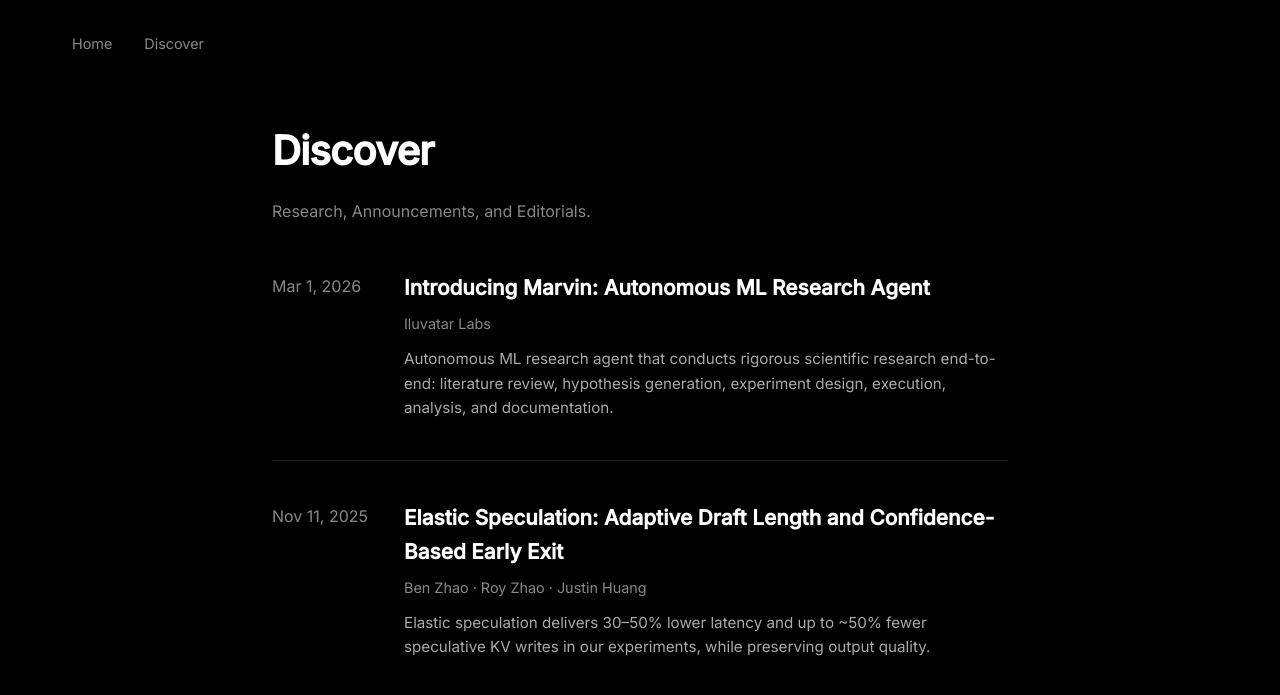
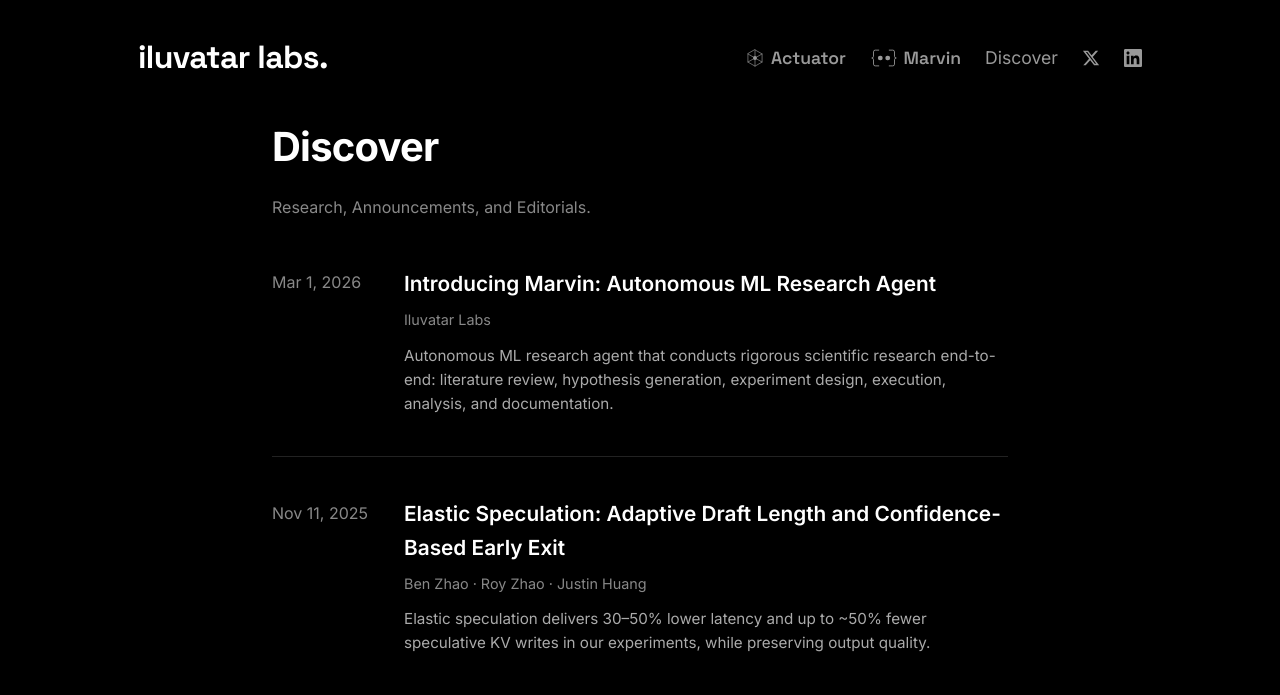
Before and after one commit to IluvatarLabs/iluvatarlabs.github.io, a Jekyll site: the page built from blog/index.html, in a window 1280 px wide. Shown: the top 695 px of the page. Built offline with Jekyll 4.4.1, drawn with Linux system fonts in a browser that asks for light colours.

Commit message:
Update default layout nav to match homepage style

```diff
--- a/_layouts/default.html
+++ b/_layouts/default.html
@@ -11,7 +11,7 @@
     <link rel="icon" type="image/svg+xml" sizes="32x32" href="/favicon-32x32.svg">
     <link rel="icon" type="image/svg+xml" sizes="any" href="/favicon.svg">
 
-    <link href="https://fonts.googleapis.com/css2?family=Inter:wght@300;400;500&family=Space+Grotesk:wght@700&display=swap" rel="stylesheet">
+    <link href="https://fonts.googleapis.com/css2?family=Inter:wght@300;400;500;600;700&family=Space+Grotesk:wght@400;500;600;700&display=swap" rel="stylesheet">
 
     {% if page.math %}
     <!-- KaTeX -->
@@ -42,19 +42,36 @@
         }
 
         .nav {
-            padding: 2rem;
-            max-width: 1200px;
+            padding: 2rem 3rem;
+            max-width: 1100px;
             margin: 0 auto;
+            display: flex;
+            justify-content: space-between;
+            align-items: center;
+        }
+
+        .nav-title {
+            font-family: 'Space Grotesk', sans-serif;
+            font-size: 2rem;
+            font-weight: 700;
+            letter-spacing: -0.02em;
+            color: #fff;
+            text-decoration: none;
+        }
+
+        .nav-title:hover {
+            opacity: 1;
         }
 
         .nav-links {
             display: flex;
-            gap: 2rem;
-            font-size: 0.9rem;
+            gap: 1.5rem;
+            align-items: center;
+            font-size: 1.1rem;
         }
 
         .nav-links a {
-            color: #888;
+            color: #999;
             text-decoration: none;
             transition: color 0.2s;
         }
@@ -63,11 +80,41 @@
             color: #fff;
         }
 
+        .nav-links a.product-link {
+            font-family: 'Space Grotesk', sans-serif;
+            font-weight: 600;
+            display: flex;
+            align-items: center;
+            gap: 0.15rem;
+        }
+
+        .product-icon {
+            vertical-align: middle;
+        }
+
+        .social-icon {
+            display: flex;
+            align-items: center;
+            width: 18px;
+            height: 18px;
+        }
+
+        .social-icon svg {
+            width: 100%;
+            height: 100%;
+            fill: #999;
+            transition: fill 0.2s;
+        }
+
+        a:hover .social-icon svg {
+            fill: #fff;
+        }
+
         .container {
             max-width: 800px;
             width: 100%;
             margin: 0 auto;
-            padding: 2rem;
+            padding: 0 2rem 2rem;
         }
 
         a {
@@ -95,9 +142,17 @@
 </head>
 <body>
     <nav class="nav">
+        <a href="/" class="nav-title">iluvatar labs.</a>
         <div class="nav-links">
-            <a href="/">Home</a>
+            <a href="#" class="product-link"><svg class="product-icon" width="28" height="28" viewBox="10 10 44 44" xmlns="http://www.w3.org/2000/svg"><g><path fill="none" stroke="currentColor" stroke-width="1.024" stroke-linecap="round" d="M 32 19.2 L 43.136 25.6 L 43.136 38.4 L 32 44.8 L 20.864 38.4 L 20.864 25.6 Z"/><path fill="none" stroke="currentColor" stroke-width="1.024" stroke-linecap="round" d="M 32 19.2 L 32 32"/><path fill="none" stroke="currentColor" stroke-width="1.024" stroke-linecap="round" d="M 43.136 25.6 L 32 32"/><path fill="none" stroke="currentColor" stroke-width="1.024" stroke-linecap="round" d="M 43.136 38.4 L 32 32"/><path fill="none" stroke="currentColor" stroke-width="1.024" stroke-linecap="round" d="M 32 44.8 L 32 32"/><path fill="none" stroke="currentColor" stroke-width="1.024" stroke-linecap="round" d="M 20.864 38.4 L 32 32"/><path fill="none" stroke="currentColor" stroke-width="1.024" stroke-linecap="round" d="M 20.864 25.6 L 32 32"/><circle cx="32" cy="32" r="3" fill="currentColor"/></g></svg> Actuator</a>
+            <a href="/blog/2026/03/introducing-marvin/" class="product-link"><svg class="product-icon" width="28" height="28" viewBox="0 0 64 64" fill="none" xmlns="http://www.w3.org/2000/svg" style="margin-right: 0.2rem;"><path d="M 20 14 L 12 14 Q 8 14 8 18 L 8 28 Q 8 32 4 32 Q 8 32 8 36 L 8 46 Q 8 50 12 50 L 20 50" stroke="currentColor" stroke-width="2" stroke-linecap="round" fill="none"/><path d="M 44 14 L 52 14 Q 56 14 56 18 L 56 28 Q 56 32 60 32 Q 56 32 56 36 L 56 46 Q 56 50 52 50 L 44 50" stroke="currentColor" stroke-width="2" stroke-linecap="round" fill="none"/><rect x="18" y="27" width="11" height="10" rx="5" fill="currentColor"/><rect x="35" y="27" width="11" height="10" rx="5" fill="currentColor"/></svg> Marvin</a>
             <a href="/blog/">Discover</a>
+            <a href="https://x.com/IluvatarLabs" target="_blank" rel="noopener noreferrer">
+                <span class="social-icon"><svg viewBox="0 0 24 24" xmlns="http://www.w3.org/2000/svg"><path d="M18.244 2.25h3.308l-7.227 8.26 8.502 11.24H16.17l-5.214-6.817L4.99 21.75H1.68l7.73-8.835L1.254 2.25H8.08l4.713 6.231zm-1.161 17.52h1.833L7.084 4.126H5.117z"/></svg></span>
+            </a>
+            <a href="https://www.linkedin.com/company/iluvatarlabs/" target="_blank" rel="noopener noreferrer">
+                <span class="social-icon"><svg viewBox="0 0 24 24" xmlns="http://www.w3.org/2000/svg"><path d="M20.447 20.452h-3.554v-5.569c0-1.328-.027-3.037-1.852-3.037-1.853 0-2.136 1.445-2.136 2.939v5.667H9.351V9h3.414v1.561h.046c.477-.9 1.637-1.85 3.37-1.85 3.601 0 4.267 2.37 4.267 5.455v6.286zM5.337 7.433c-1.144 0-2.063-.926-2.063-2.065 0-1.138.92-2.063 2.063-2.063 1.14 0 2.064.925 2.064 2.063 0 1.139-.925 2.065-2.064 2.065zm1.782 13.019H3.555V9h3.564v11.452zM22.225 0H1.771C.792 0 0 .774 0 1.729v20.542C0 23.227.792 24 1.771 24h20.451C23.2 24 24 23.227 24 22.271V1.729C24 .774 23.2 0 22.222 0h.003z"/></svg></span>
+            </a>
         </div>
     </nav>
 
```
